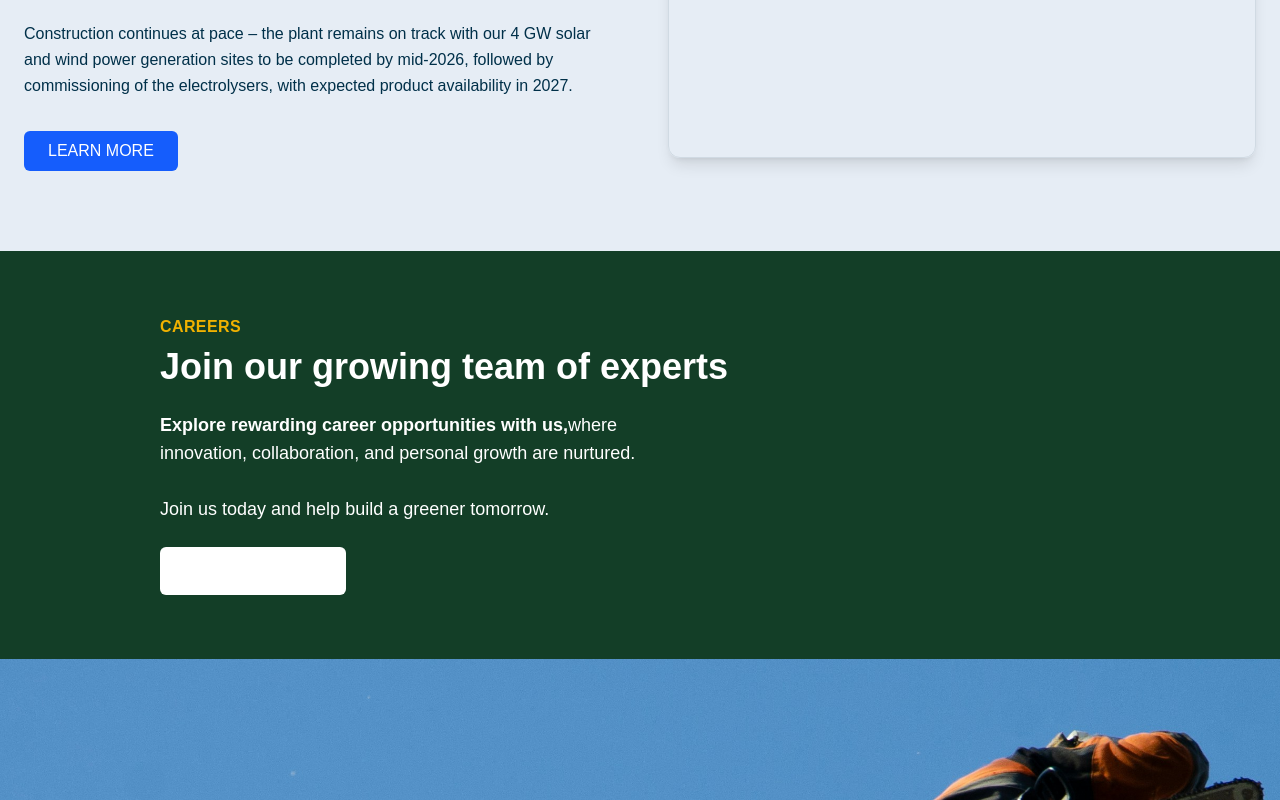
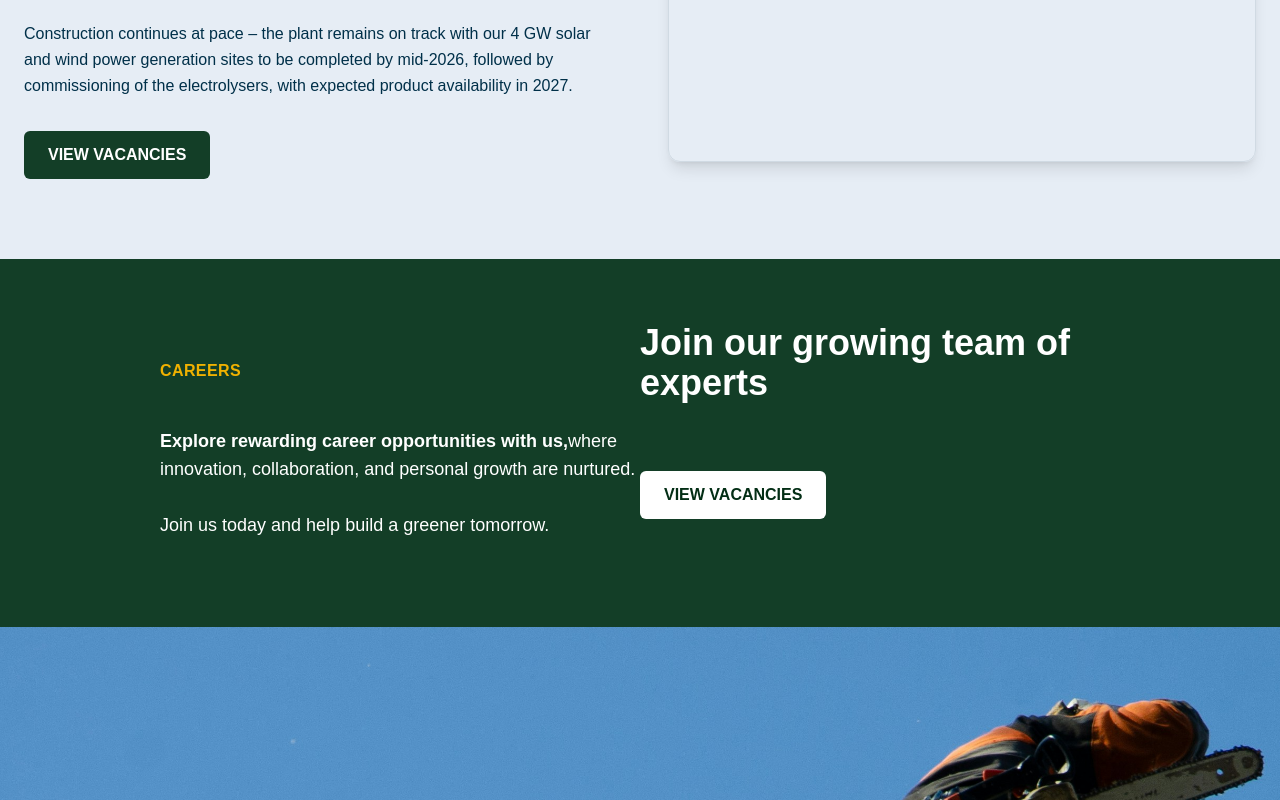
Before and after one commit to manticike/harom-website, a Next.js app: page / in a window 1280 px wide. Shown: the part 1360-2160 px from the top of the page. Built offline with nearby package versions, Linux system fonts and the light colour scheme.

Commit message:
Added the career section to the home page.

```diff
--- a/src/components/Hero/ReadMoreButton.tsx
+++ b/src/components/Hero/ReadMoreButton.tsx
@@ -14,12 +14,14 @@ const ReadMoreButton: React.FC<ReadMoreButtonProps> = ({
   children = "Read More"
 }) => {
   return (
-        <Link href = {href} passHref>
-            <button className={`px-6 py-2 bg-blue-600 text-white rounded-md hover:bg-blue-700 transition-colors ${className}`}>
+    <Link href={href} passHref>
+      <button
+        className={`px-6 py-2 rounded-md transition-colors ${className}`}
+      >
         {children}
       </button>
     </Link>
   );
 };
 
-export default ReadMoreButton
+export default ReadMoreButton;
--- a/src/components/Hero/Slide.tsx
+++ b/src/components/Hero/Slide.tsx
@@ -42,7 +42,7 @@ const Slide: React.FC<SlideProps> = ({
           </p>
           <ReadMoreButton
             href={link}
-            className="text-base px-6 py-2 md:px-8 md:py-3"
+            className="text-base bg-[#133e27] cursor-pointer px-6 py-2 md:px-8 md:py-3"
           />
         </div>
       </div>
--- a/src/components/HomePage/CareerSection.tsx
+++ b/src/components/HomePage/CareerSection.tsx
@@ -8,7 +8,7 @@ const CareerSection = () => {
     <section className="w-full">
       {/* Top section: text on colored background */}
       <div className="bg-[#133e27] w-full py-16 px-6 lg:px-40">
-        <div className="max-w-7xl mx-auto">
+        <div className="max-w-7xl mx-auto grid lg:grid-cols-2 items-center">
           <p className="text-yellow-500 uppercase tracking-wide font-semibold mb-2">Careers</p>
           <h2 className="text-white text-3xl md:text-4xl font-semibold mb-6">
             Join our growing team of experts
@@ -22,7 +22,7 @@ const CareerSection = () => {
           <ReadMoreButton
             href="/careers"
             children="View Vacancies"
-            className="uppercase bg-white text-black font-semibold px-6 py-3 rounded-full hover:bg-yellow-400 transition"
+            className="uppercase cursor-pointer bg-white text-green-950 font-semibold px-6 py-3 rounded-full hover:bg-yellow-400 transition"
           />
         </div>
       </div>
--- a/src/components/HomePage/VideoSection.tsx
+++ b/src/components/HomePage/VideoSection.tsx
@@ -29,7 +29,11 @@ const VideoSection = () => {
           </div>
 
           <div className="mt-8">
-            <ReadMoreButton href="/">LEARN MORE</ReadMoreButton>
+            <ReadMoreButton
+            href="/careers"
+            children="View Vacancies"
+            className="uppercase text-white bg-[#133e27] ursor-pointer font-semibold px-6 py-3 rounded-full"
+            />
           </div>
         </div>
 
--- a/src/components/shared/Footer.tsx
+++ b/src/components/shared/Footer.tsx
@@ -36,7 +36,7 @@ const Footer = () => {
       <hr className="border-gray-200" />
 
       {/* Logo + Social */}
-      <div className="max-w-7xl bg-[#133e27] mx-auto px-4 py-8 flex flex-col md:flex-row items-center justify-between text-white text-sm">
+      <div className="w-full bg-[#133e27] mx-auto px-8 py-8 flex flex-col md:flex-row items-center justify-between text-white text-sm">
         {/* Logo */}
         <div className="mb-4 md:mb-0">
           <Link
```
Lines whose indentation alone changed are shown as unchanged.
